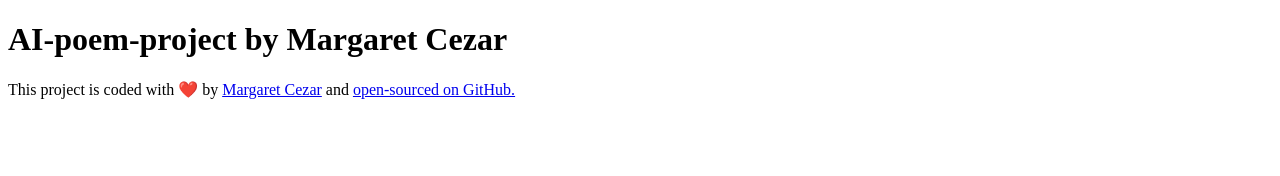
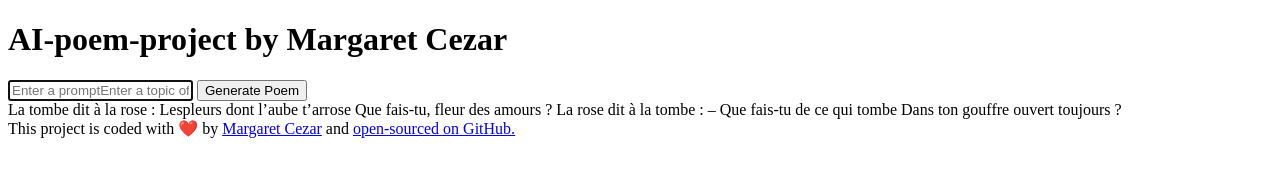
Before and after one commit to Margaret6556/ai-poems-project, a plain HTML site: page index.html in a window 1280 px wide. Drawn offline with Linux system fonts and the light colour scheme.

Commit message:
Added basic HTML structure

```diff
--- a/index.html
+++ b/index.html
@@ -7,6 +7,22 @@
   </head>
   <body>
     <h1>AI-poem-project by Margaret Cezar</h1>
+
+    <main>
+    <form action="">
+        <input type="text" placeholder="Enter a promptEnter a topic of the poem" autofocus autocomplete="off">
+        <input type="submit" value="Generate Poem" >
+    </form>
+
+    <div>
+    La tombe dit à la rose :
+    Lespleurs dont l’aube t’arrose
+    Que fais-tu, fleur des amours ?
+    La rose dit à la tombe :
+–   Que fais-tu de ce qui tombe
+    Dans ton gouffre ouvert toujours ?
+    </div>
+    </main>
 
     <footer>
       This project is coded with ❤️ by
```
